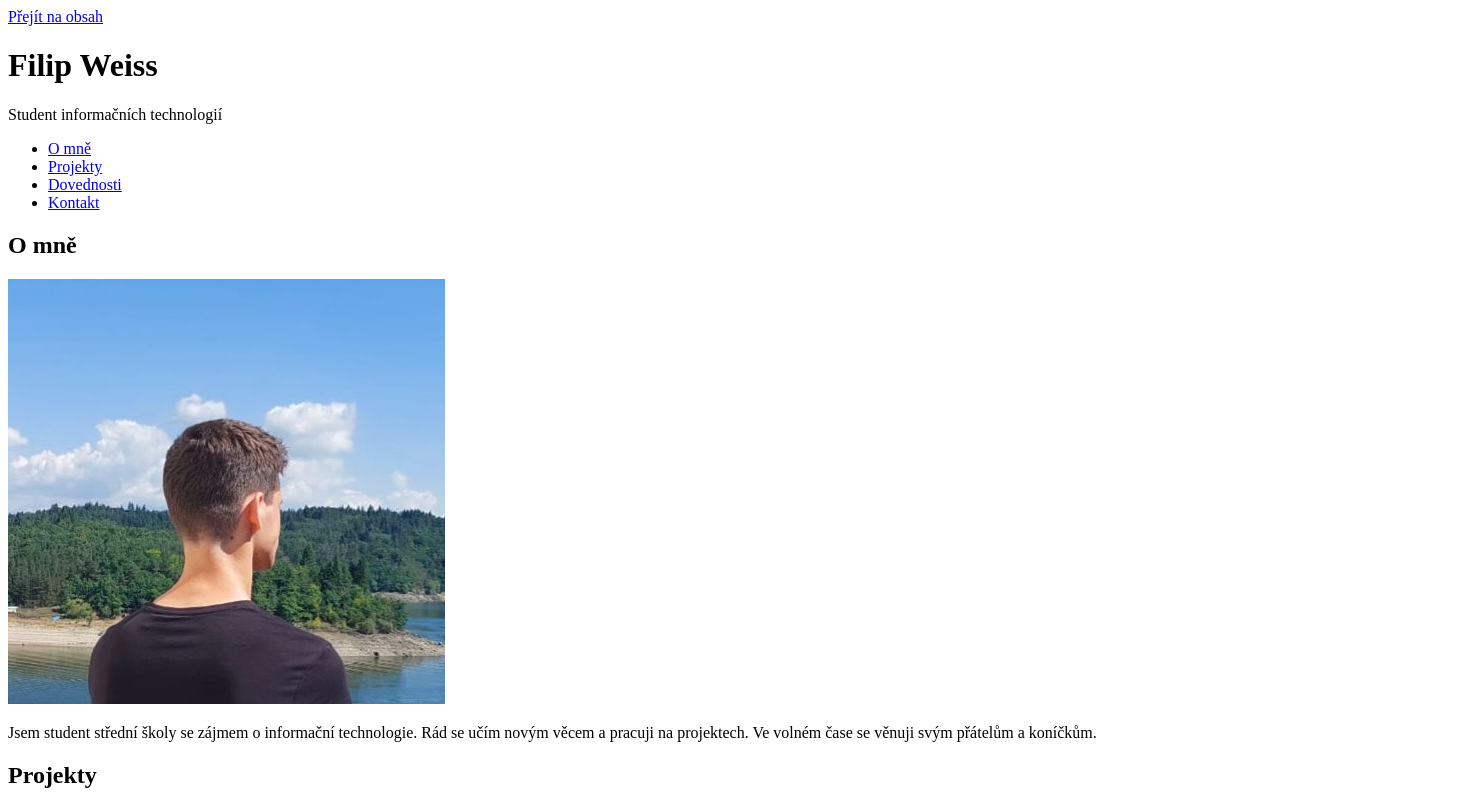
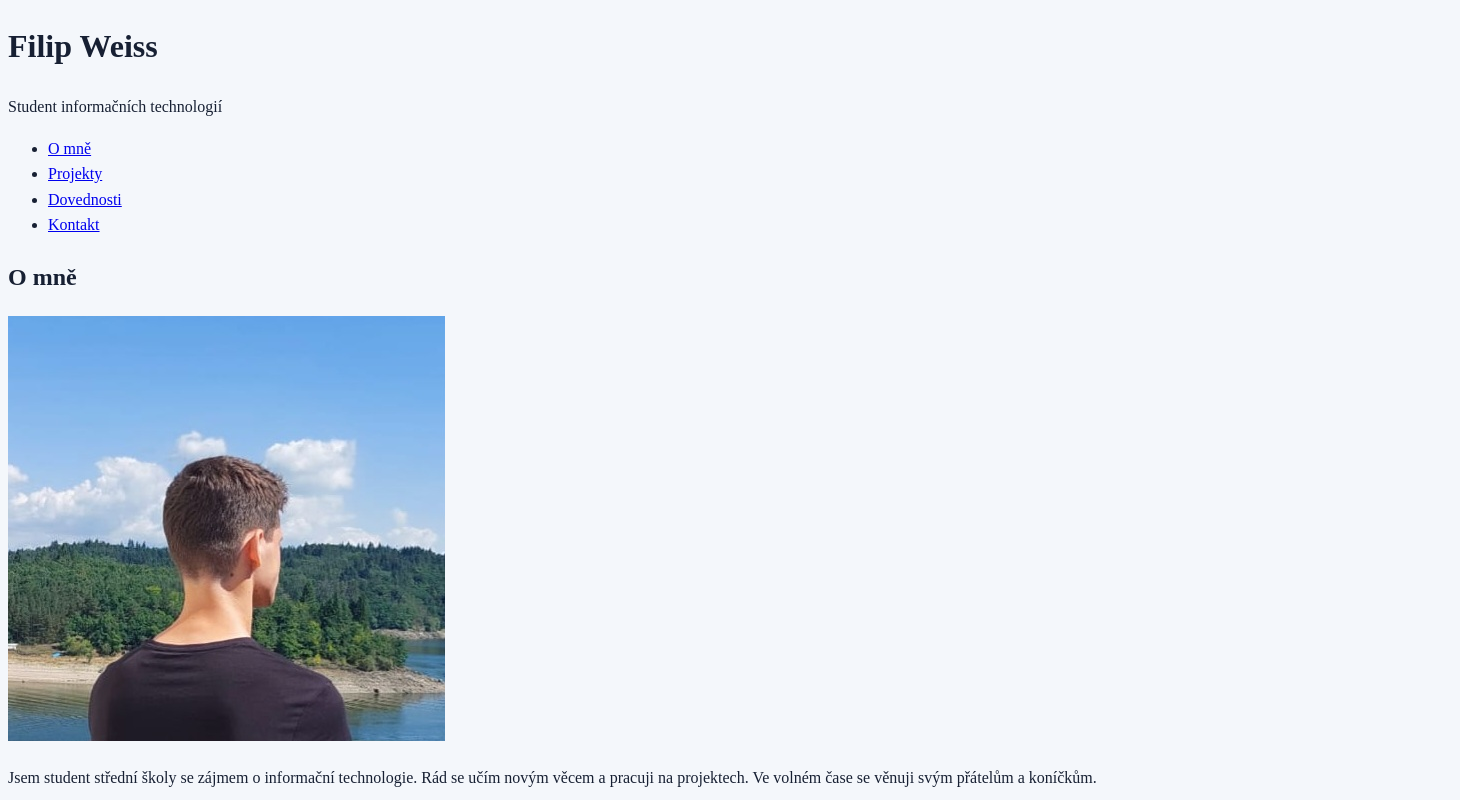
Before and after one commit to weissik/osobni-stranka, a plain HTML site: page index.html in a window 1280 px wide. Shown: the top 800 px of the page, 1460 px wide, since content can reach past the window. Drawn offline with Linux system fonts and the light colour scheme.

Commit message:
a11y: upraveno ovládání klávesnicí a přizpůsobení obrázků

```diff
--- a/style.css
+++ b/style.css
@@ -1,3 +1,32 @@
+:focus-visible {
+  outline: 2px solid #3d5673;
+  outline-offset: 2px;
+}
+
+.skip-link {
+  position: absolute;
+  margin: 0.2rem;
+  transform: translateY(-250%);
+}
+
+.skip-link:focus-visible {
+  position: static;
+  display: inline-block;
+  transform: translateY(0);
+}
+
+body{
+  font-size: 1rem;
+  line-height: 1.6;
+  background-color: #F4F7FB;
+  color: 	#172033;
+}
+
+img {
+  max-width: 100%;
+  height: auto;
+}
+
 @media (min-width: 40em) {
   /* TODO */
 }
```
